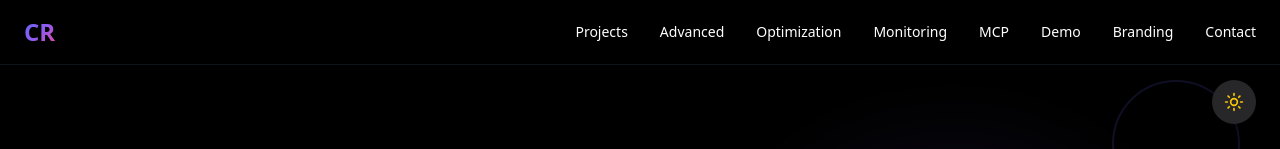
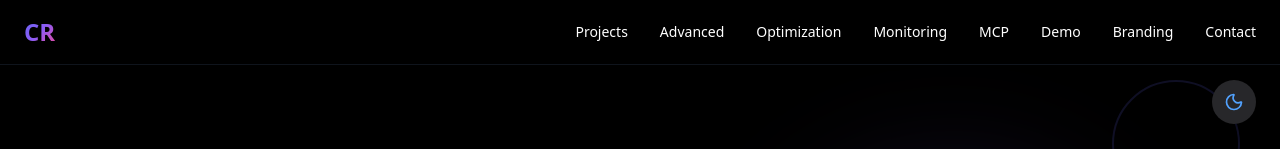
Before and after one commit to cdrcrmss/digital-twin-workshop, a Next.js app in the folder my-portfolio/: page / in a window 1280 px wide. Shown: the top 149 px of the page. Built offline with nearby package versions, Linux system fonts and the light colour scheme.

Commit message:
Fix theme toggle: Moon icon for dark mode, Sun icon for light mode

```diff
--- a/my-portfolio/app/components/ThemeToggle.tsx
+++ b/my-portfolio/app/components/ThemeToggle.tsx
@@ -40,9 +40,9 @@ export function ThemeToggle() {
       aria-label="Toggle theme"
     >
       {theme === 'dark' ? (
-        <Sun className="w-5 h-5 text-yellow-400" />
+        <Moon className="w-5 h-5 text-blue-400" />
       ) : (
-        <Moon className="w-5 h-5 text-blue-600" />
+        <Sun className="w-5 h-5 text-yellow-500" />
       )}
     </button>
   );
```
